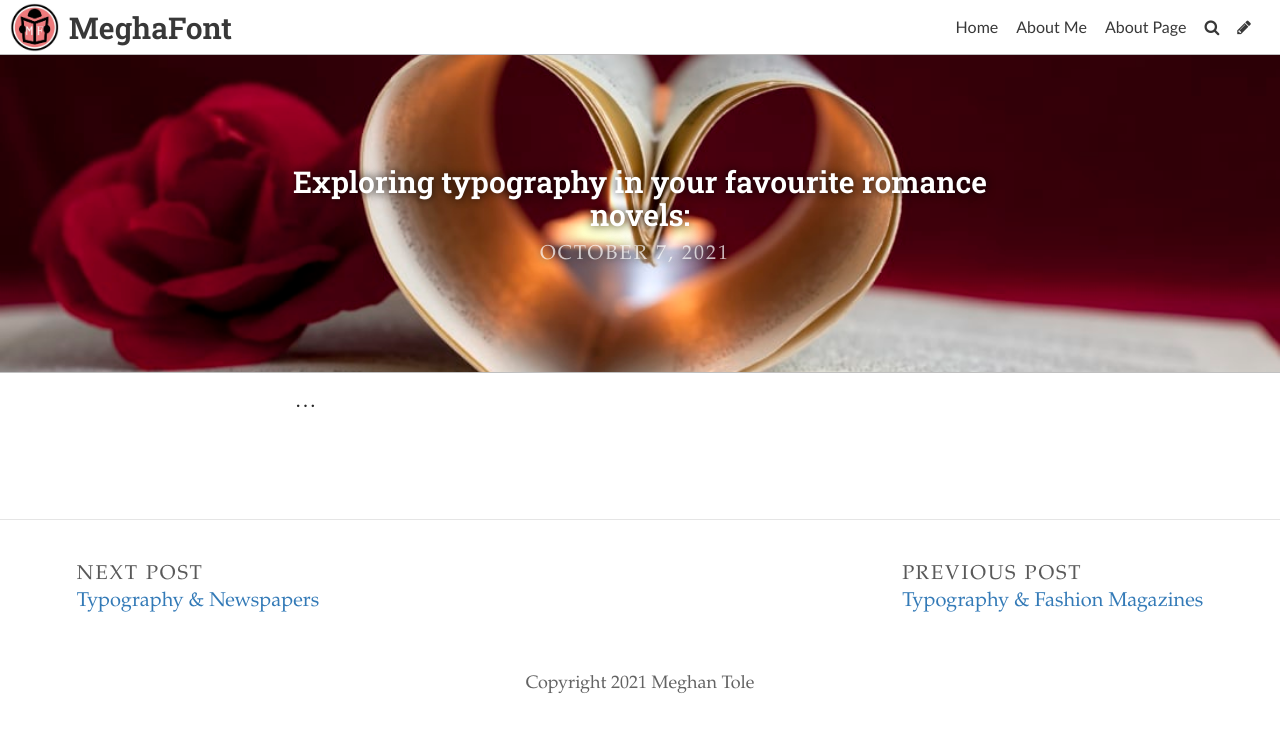
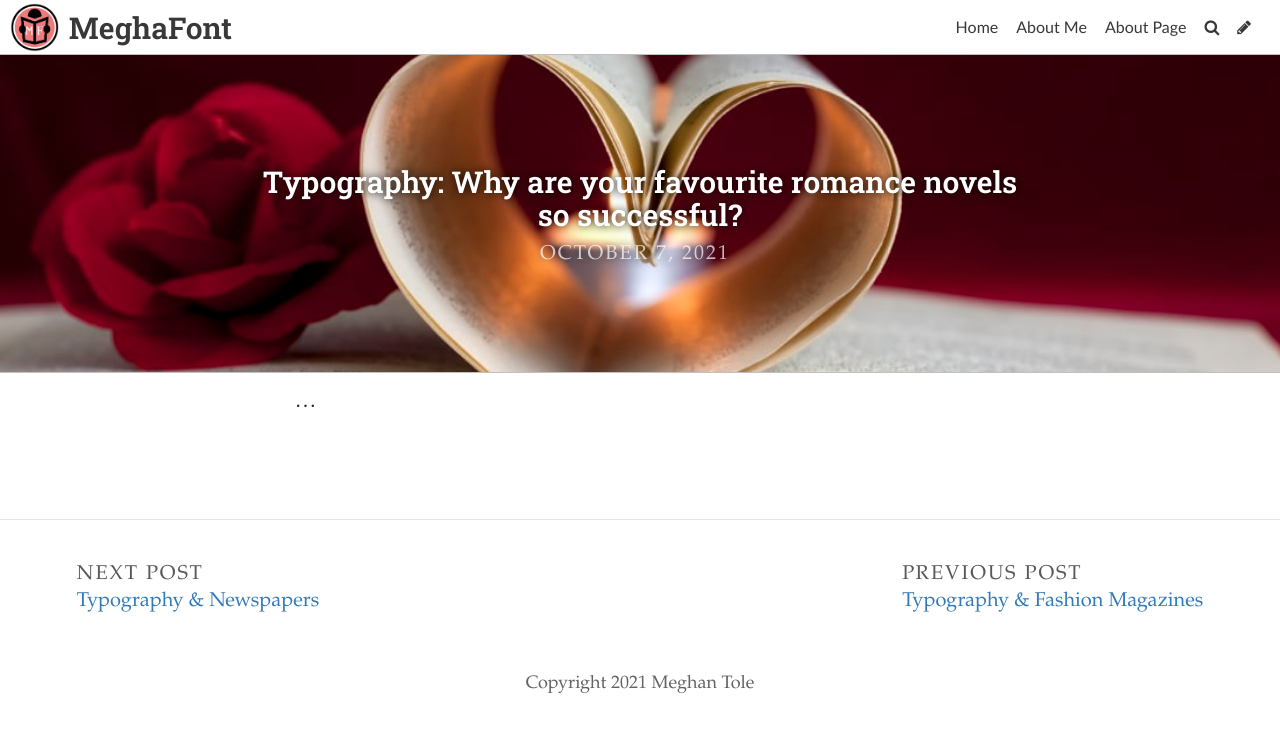
Before and after one commit to meghantole/tarm, a Jekyll site: the page built from _posts/2021-10-07-typography-book-publishing.md, in a window 1280 px wide. Shown: the top 732 px of the page. Built offline with Jekyll 4.4.1, drawn with Linux system fonts in a browser that asks for light colours; some web fonts are replaced.

Commit message:
Update Post “2021-10-07-typography-book-publishing”

```diff
--- a/_posts/2021-10-07-typography-book-publishing.md
+++ b/_posts/2021-10-07-typography-book-publishing.md
@@ -1,6 +1,6 @@
 ---
 layout: post
-title: "Exploring typography in your favourite romance novels:"
+title: "Typography: Why are your favourite romance novels so successful?"
 date: 2021-10-07T19:07:53.035Z
 image: ../uploads/78041-istock-171153252.jpeg
 title_color: "#ffffff"
```
